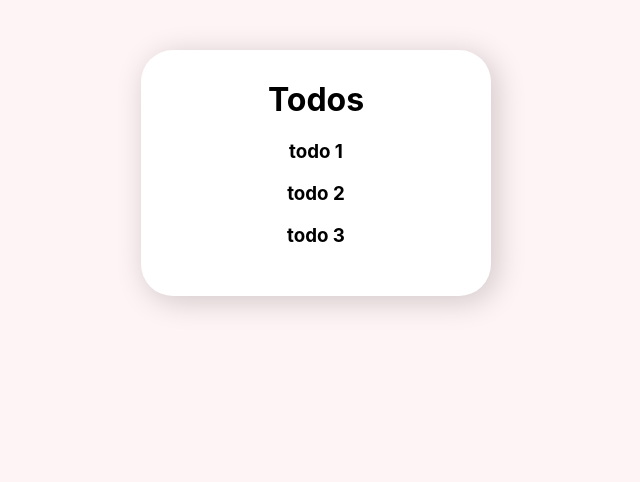
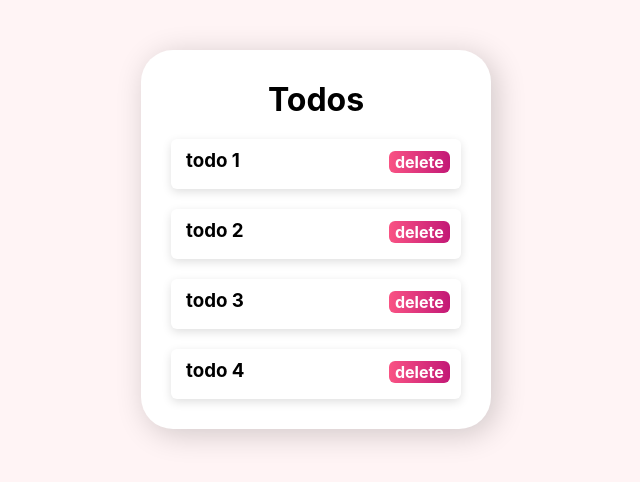
Before and after one commit to MahdiLatifi/TodoApp, a Django app: page / in a window 1280 px wide. Shown: the top 482 px of the page, without its empty margins (324-964 px from the left). Run offline with Django 5.2, Linux system fonts and the light colour scheme; some web fonts are replaced.

Commit message:
make the simple ui for todos

```diff
--- a/statics/style.css
+++ b/statics/css/style.css
@@ -9,7 +9,7 @@ body {
 }
 
 h1 {
-    margin-top: 0;
+    margin: 0 0 20px 0;
 }
 
 li {
@@ -29,6 +29,7 @@ a:hover {
     background-color: #ffdde195;
     border-radius: 10px;
 }
+
 label {
     display: block;
     text-align: left;
@@ -55,9 +56,11 @@ input:focus {
     border-color: #b91d73;
     box-shadow: 2px 1px 5px 0 #f953c670;
 }
+
 input:focus ~ i {
     bottom: 15px;
 }
+
 form {
     padding: 10px;
 }
@@ -73,9 +76,9 @@ button {
     border-radius: 6px;
     border: none;
     background: linear-gradient(
-        to right,
-        #f953c6,
-        #b91d73
+            to right,
+            #f953c6,
+            #b91d73
     ); /* W3C, IE 10+/ Edge, Firefox 16+, Chrome 26+, Opera 12+, Safari 7+ */
     cursor: pointer;
     transition: 0.5s;
@@ -130,6 +133,41 @@ i {
     position: relative;
 }
 
+h3 {
+    margin: 0;
+}
+
+.todo {
+    display: block;
+    text-align: left;
+    width: 100%;
+    border-radius: 6px;
+    height: 50px;
+    padding: 10px 15px;
+    /*padding-right: 48px;*/
+    font-size: medium;
+    border: none;
+    box-shadow: 0px 3px 10px 0 #00000020;
+    transition: 0.3s;
+    margin-top: 20px;
+}
+
+.todo:hover {
+    transform: translateY(-5px) scale(1.02);
+    box-shadow: 5px 0 30px 0 #00000050;
+}
+
+.delete-btn {
+    margin: 5px;
+    height: auto;
+    width: auto;
+    padding: revert;
+    position: relative;
+    bottom: 26px;
+    right: -198px;
+    background: linear-gradient(to right, #f95384, #c31876);
+}
+
 @keyframes fadeScale {
     from {
         opacity: 0;
--- a/templates/index.html
+++ b/templates/index.html
@@ -7,7 +7,8 @@
     <meta charset="UTF-8">
     <meta name="viewport" content="width=device-width, initial-scale=1.0">
     <title>Login | Signup Project</title>
-    <link rel="stylesheet" href="{% static 'style.css' %}">
+    <link rel="stylesheet" href="{% static 'css/style.css' %}">
+    <link rel="preload" href="{% static 'fonts/niafam-icons.woff' %}" as="font" type="font/woff" crossorigin>
     {#    <link href="https://fonts.googleapis.com/icon?family=Material+Icons" rel="stylesheet">#}
 </head>
 
@@ -16,9 +17,22 @@
     <div class="div-form" id="login-form">
         <h1>Todos</h1>
         <div class="content">
-            <div class="todo"><h3>todo 1</h3> </div>
-            <div class="todo"><h3>todo 2</h3> </div>
-            <div class="todo"><h3>todo 3</h3> </div>
+            <div class="todo">
+                <h3>todo 1</h3>
+                <button class="delete-btn" type="button">delete</button>
+            </div>
+            <div class="todo">
+                <h3>todo 2</h3>
+                <button class="delete-btn" type="button">delete</button>
+            </div>
+            <div class="todo">
+                <h3>todo 3</h3>
+                <button class="delete-btn" type="button">delete</button>
+            </div>
+            <div class="todo">
+                <h3>todo 4</h3>
+                <button class="delete-btn" type="button">delete</button>
+            </div>
         </div>
     </div>
 </div>
```
